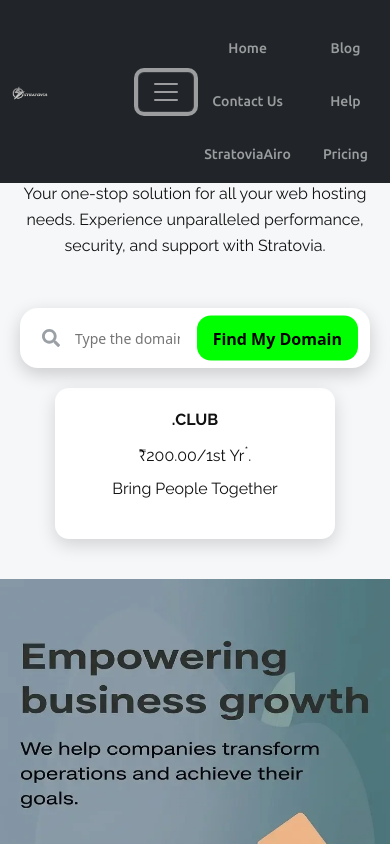
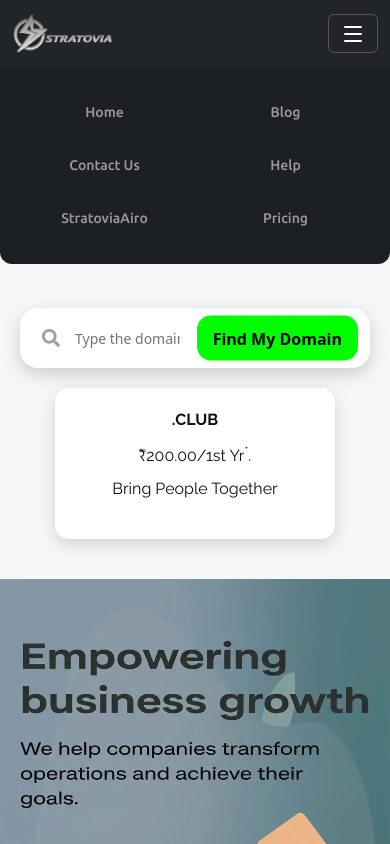
Before and after one commit to sriansh24/Stratovia, a React (Vite) app: page /stratovia/home in a window 390 px wide. Both pictures are taken after a click on the button 350 px from the left and 32 px from the top of the page. Shown: the top 844 px of the page. Built offline with nearby package versions, Linux system fonts and the light colour scheme; a web font is replaced by a local one.

Commit message:
Toggle button is fixed now for mobile and tablet screens.

```diff
--- a/src/assets/css/GlobalCss/styles.css
+++ b/src/assets/css/GlobalCss/styles.css
@@ -53,13 +53,22 @@
   width: 100%;
 }
 
+.custom-toggler {
+  display: none;
+  background: none;
+  border: 1px solid #555;
+  padding: 6px 12px;
+  border-radius: 6px;
+  color: #fff;
+}
+
 /* =========================
  RESPONSIVE
 ========================= */
 /* ---------- 991.98px Display ---------- */
 @media (max-width: 991.98px) {
-  .main-navbar .navbar-collapse {
-    margin-top: 20px;
+  .main-navbar {
+    position: relative;
   }
 
   .main-navbar .navbar-nav {
@@ -69,12 +78,41 @@
     width: 100%;
   }
 
-  .main-navbar .nav-link {
+  .custom-toggler {
+    display: block;
+  }
+
+  .custom-collapse {
+    position: absolute;
+    top: 100%;
+    left: 0;
+    width: 100%;
+    background: #1c1f24;
+    padding: 25px 20px;
+    border-radius: 0 0 12px 12px;
+
+    transform: translateY(-20px);
+    opacity: 0;
+    visibility: hidden;
+
+    transition:
+      transform 0.45s cubic-bezier(0.4, 0, 0.2, 1),
+      opacity 0.35s ease,
+      visibility 0.35s ease;
+  }
+
+  .custom-collapse.open {
+    transform: translateY(0);
+    opacity: 1;
+    visibility: visible;
+  }
+
+  .custom-collapse .nav-link {
     text-align: center;
     padding: 10px;
   }
 
-  .main-navbar .navbar-nav .nav-item:last-child:nth-child(odd) {
+  .custom-collapse .navbar-nav .nav-item:last-child:nth-child(odd) {
     grid-column: span 2;
   }
 }
@@ -85,6 +123,13 @@
     display: flex !important;
     flex-direction: row;
     gap: clamp(20px, 2vw, 40px);
+  }
+
+  .custom-collapse {
+    position: static;
+    transform: none !important;
+    opacity: 1 !important;
+    visibility: visible !important;
   }
 }
 
--- a/src/layouts/Header/Header.jsx
+++ b/src/layouts/Header/Header.jsx
@@ -1,10 +1,11 @@
-import React from "react";
+import React, { useState } from "react";
 import { Navbar, Nav, Container } from "react-bootstrap";
+import { Menu } from "lucide-react";
 import logo from "../../assets/img/logo/stratovia-logo5.webp";
-// import logo from "../../assets/img/logo/stratovia-logo2.png";
-import "../../assets/css/GlobalCss/styles.css"
+import "../../assets/css/GlobalCss/styles.css";
 
 function MainLayoutHeader() {
+  const [expanded, setExpanded] = useState(false);
   return (
     <>
       <Navbar
@@ -14,26 +15,31 @@
         data-bs-theme="dark"
         expand="lg"
       >
-        <Container fluid className="d-flex align-items-center flex-nowrap mx-md-3 px-md-4">
+        <Container
+          fluid
+          className="d-flex align-items-center flex-nowrap mx-md-3 px-md-4"
+        >
           <Navbar.Brand href="/stratovia/home" className="me-4">
-            <img
-              src={logo}
-              className="navbar-logo"
-              alt="Stratovia Logo"
-            />
-            {/* <p><i>STRATOVIA</i></p> */}
+            <img src={logo} className="navbar-logo" alt="Stratovia Logo" />
           </Navbar.Brand>
-          <Navbar.Toggle aria-controls="main-navbar-nav" />
-          <Navbar.Collapse id="main-navbar-nav">
+          <button
+            className="custom-toggler"
+            onClick={() => setExpanded(!expanded)}
+          >
+            <Menu />
+          </button>
+          <div className={`custom-collapse ${expanded ? "open" : ""}`}>
             <Nav className="ms-auto align-items-center gap-lg-4">
               <Nav.Link href="/stratovia/home">Home</Nav.Link>
               <Nav.Link href="/stratovia/blog">Blog</Nav.Link>
               <Nav.Link href="/stratovia/contact-us">Contact Us</Nav.Link>
               <Nav.Link href="/stratovia/help">Help</Nav.Link>
-              <Nav.Link href="/stratovia/stratovia-airo">StratoviaAiro</Nav.Link>
+              <Nav.Link href="/stratovia/stratovia-airo">
+                StratoviaAiro
+              </Nav.Link>
               <Nav.Link href="/stratovia/pricing">Pricing</Nav.Link>
             </Nav>
-          </Navbar.Collapse>
+          </div>
         </Container>
       </Navbar>
     </>
```
